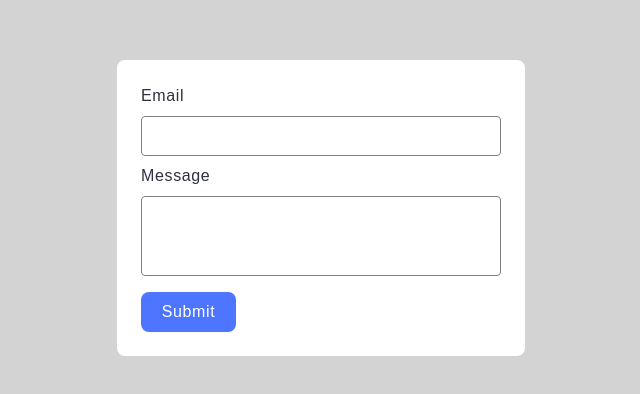
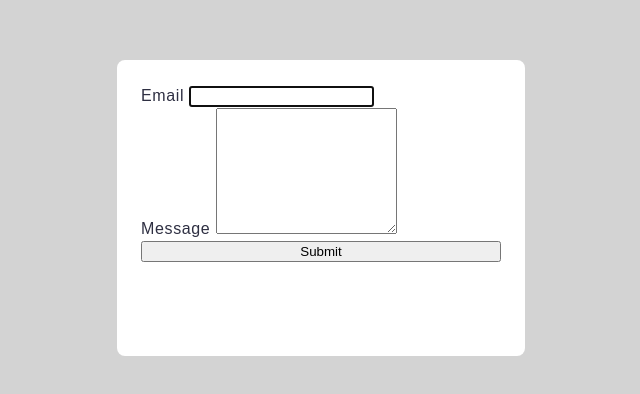
Before and after one commit to PushEaxVK/goit-js-hw-09, a website built with Vite: page src/2-form.html in a window 1280 px wide. Shown: the part 192-586 px from the top of the page, without its empty margins (319-959 px from the left). Built offline with nearby package versions, Linux system fonts and the light colour scheme.

Commit message:
change form html

```diff
--- a/src/2-form.html
+++ b/src/2-form.html
@@ -9,23 +9,18 @@
   </head>
   <body>
     <div class="feedback-form-container">
-      <form class="feedback-form">
-        <label for="email" class="email-label">Email</label>
-        <input class="email" type="email" name="email" id="email" required />
-
-        <label for="message" class="message-label">Message</label>
-        <!-- Відключити ресайз елементу -->
-        <textarea
-          class="message"
-          name="message"
-          id="message"
-          cols="30"
-          rows="10"
-          required
-        ></textarea>
-
-        <button type="submit" class="submit-btn">Submit</button>
+      <form class="feedback-form" autocomplete="off">
+        <label>
+          Email
+          <input type="email" name="email" autofocus />
+        </label>
+        <label>
+          Message
+          <textarea name="message" rows="8"></textarea>
+        </label>
+        <button type="submit">Submit</button>
       </form>
     </div>
+    <script type="module" src="./js/2-form.js"></script>
   </body>
 </html>
```
